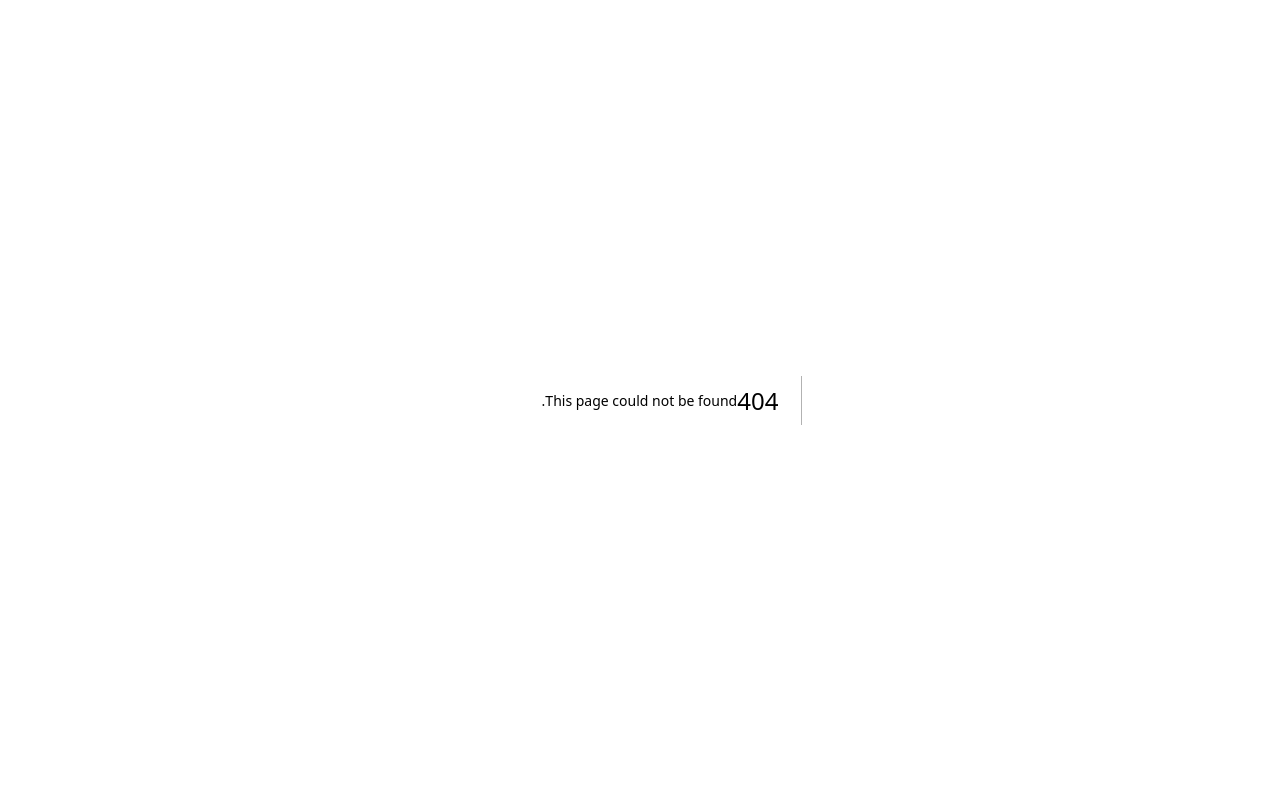
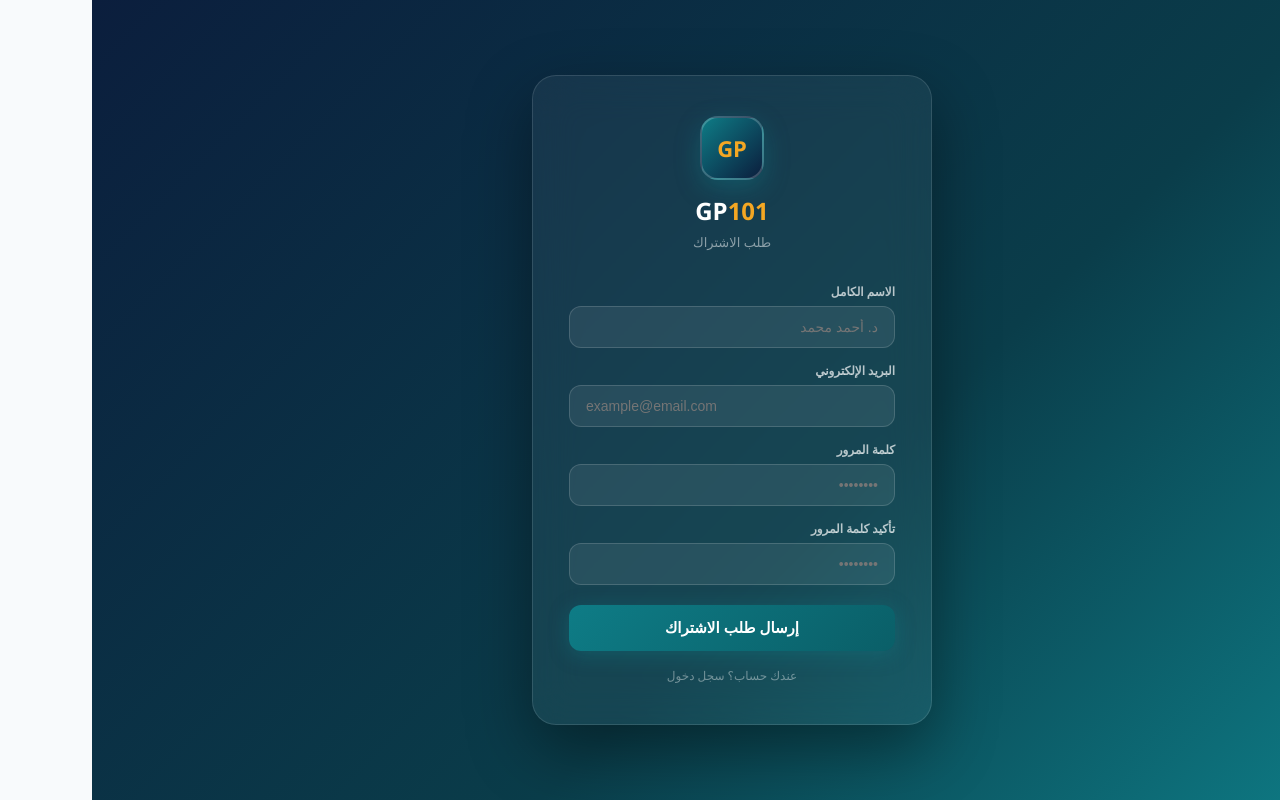
Before and after one commit to salmanibyaseen-oss/gp101-app, a Next.js app: page /register in a window 1280 px wide. Before the commit this address had no page. Built offline with nearby package versions, Linux system fonts and the light colour scheme.

Commit message:
Create page.tsx

```diff
--- /dev/null
+++ b/src/app/register/page.tsx
@@ -0,0 +1,221 @@
+"use client";
+// src/app/register/page.tsx
+import { useState } from "react";
+
+export default function RegisterPage() {
+  const [form, setForm] = useState({ name: "", email: "", password: "", confirm: "" });
+  const [status, setStatus] = useState<"idle" | "loading" | "success" | "error">("idle");
+  const [error, setError] = useState("");
+
+  const handleSubmit = async (e: React.FormEvent) => {
+    e.preventDefault();
+    if (form.password !== form.confirm) {
+      setError("كلمة المرور غير متطابقة");
+      return;
+    }
+    setStatus("loading");
+    setError("");
+    try {
+      const res = await fetch("/api/auth/register", {
+        method: "POST",
+        headers: { "Content-Type": "application/json" },
+        body: JSON.stringify({ name: form.name, email: form.email, password: form.password }),
+      });
+      const data = await res.json();
+      if (!res.ok) {
+        setError(data.error || "حدث خطأ");
+        setStatus("error");
+      } else {
+        setStatus("success");
+      }
+    } catch {
+      setError("تعذر الاتصال بالسيرفر");
+      setStatus("error");
+    }
+  };
+
+  return (
+    <div
+      dir="rtl"
+      style={{
+        minHeight: "100vh",
+        background: "linear-gradient(135deg, #0B1E3D 0%, #0a3d4a 60%, #0E7C86 100%)",
+        display: "flex", alignItems: "center", justifyContent: "center",
+        padding: 20, fontFamily: "'Segoe UI', Arial, sans-serif",
+      }}
+    >
+      <div style={{
+        width: "100%", maxWidth: 400,
+        background: "rgba(255,255,255,0.05)",
+        border: "1px solid rgba(255,255,255,0.12)",
+        borderRadius: 24, padding: "40px 36px",
+        backdropFilter: "blur(20px)",
+        boxShadow: "0 24px 64px rgba(0,0,0,0.4)",
+      }}>
+        {/* Logo */}
+        <div style={{ textAlign: "center", marginBottom: 32 }}>
+          <div style={{
+            width: 64, height: 64, borderRadius: 18,
+            background: "linear-gradient(135deg, #0E7C86, #0B1E3D)",
+            border: "2px solid rgba(255,255,255,0.2)",
+            display: "inline-flex", alignItems: "center", justifyContent: "center",
+            marginBottom: 14, boxShadow: "0 8px 24px rgba(14,124,134,0.4)",
+          }}>
+            <span style={{ fontSize: 22, fontWeight: 900, color: "#F4A723" }}>GP</span>
+          </div>
+          <div style={{ fontSize: 24, fontWeight: 900, color: "#fff" }}>
+            GP<span style={{ color: "#F4A723" }}>101</span>
+          </div>
+          <div style={{ fontSize: 13, color: "rgba(255,255,255,0.5)", marginTop: 6 }}>
+            طلب الاشتراك
+          </div>
+        </div>
+
+        {status === "success" ? (
+          <div style={{ textAlign: "center" }}>
+            <div style={{ fontSize: 48, marginBottom: 16 }}>✅</div>
+            <div style={{ fontSize: 16, fontWeight: 700, color: "#fff", marginBottom: 8 }}>
+              تم إرسال طلبك!
+            </div>
+            <div style={{ fontSize: 13, color: "rgba(255,255,255,0.6)", lineHeight: 1.7 }}>
+              سيتم مراجعة طلبك من قبل المسؤول وإبلاغك بالقبول أو الرفض
+            </div>
+            <a
+              href="/login"
+              style={{
+                display: "block", marginTop: 24,
+                padding: "12px", borderRadius: 12,
+                background: "linear-gradient(135deg, #0E7C86, #0a5f68)",
+                color: "#fff", textDecoration: "none",
+                fontSize: 14, fontWeight: 700, textAlign: "center",
+              }}
+            >
+              العودة لتسجيل الدخول
+            </a>
+          </div>
+        ) : (
+          <form onSubmit={handleSubmit}>
+            {/* Name */}
+            <div style={{ marginBottom: 14 }}>
+              <label style={{ display: "block", fontSize: 12, fontWeight: 600, color: "rgba(255,255,255,0.7)", marginBottom: 6 }}>
+                الاسم الكامل
+              </label>
+              <input
+                type="text" required
+                value={form.name}
+                onChange={(e) => setForm({ ...form, name: e.target.value })}
+                placeholder="د. أحمد محمد"
+                style={{
+                  width: "100%", padding: "12px 16px",
+                  background: "rgba(255,255,255,0.08)",
+                  border: "1px solid rgba(255,255,255,0.15)",
+                  borderRadius: 12, color: "#fff", fontSize: 14,
+                  outline: "none", boxSizing: "border-box",
+                }}
+              />
+            </div>
+
+            {/* Email */}
+            <div style={{ marginBottom: 14 }}>
+              <label style={{ display: "block", fontSize: 12, fontWeight: 600, color: "rgba(255,255,255,0.7)", marginBottom: 6 }}>
+                البريد الإلكتروني
+              </label>
+              <input
+                type="email" required dir="ltr"
+                value={form.email}
+                onChange={(e) => setForm({ ...form, email: e.target.value })}
+                placeholder="example@email.com"
+                style={{
+                  width: "100%", padding: "12px 16px",
+                  background: "rgba(255,255,255,0.08)",
+                  border: "1px solid rgba(255,255,255,0.15)",
+                  borderRadius: 12, color: "#fff", fontSize: 14,
+                  outline: "none", boxSizing: "border-box",
+                }}
+              />
+            </div>
+
+            {/* Password */}
+            <div style={{ marginBottom: 14 }}>
+              <label style={{ display: "block", fontSize: 12, fontWeight: 600, color: "rgba(255,255,255,0.7)", marginBottom: 6 }}>
+                كلمة المرور
+              </label>
+              <input
+                type="password" required
+                value={form.password}
+                onChange={(e) => setForm({ ...form, password: e.target.value })}
+                placeholder="••••••••"
+                style={{
+                  width: "100%", padding: "12px 16px",
+                  background: "rgba(255,255,255,0.08)",
+                  border: "1px solid rgba(255,255,255,0.15)",
+                  borderRadius: 12, color: "#fff", fontSize: 14,
+                  outline: "none", boxSizing: "border-box",
+                }}
+              />
+            </div>
+
+            {/* Confirm */}
+            <div style={{ marginBottom: 20 }}>
+              <label style={{ display: "block", fontSize: 12, fontWeight: 600, color: "rgba(255,255,255,0.7)", marginBottom: 6 }}>
+                تأكيد كلمة المرور
+              </label>
+              <input
+                type="password" required
+                value={form.confirm}
+                onChange={(e) => setForm({ ...form, confirm: e.target.value })}
+                placeholder="••••••••"
+                style={{
+                  width: "100%", padding: "12px 16px",
+                  background: "rgba(255,255,255,0.08)",
+                  border: "1px solid rgba(255,255,255,0.15)",
+                  borderRadius: 12, color: "#fff", fontSize: 14,
+                  outline: "none", boxSizing: "border-box",
+                }}
+              />
+            </div>
+
+            {error && (
+              <div style={{
+                background: "rgba(239,68,68,0.15)",
+                border: "1px solid rgba(239,68,68,0.3)",
+                borderRadius: 10, padding: "10px 14px",
+                fontSize: 13, color: "#fca5a5",
+                marginBottom: 16, textAlign: "center",
+              }}>
+                ⚠️ {error}
+              </div>
+            )}
+
+            <button
+              type="submit"
+              disabled={status === "loading"}
+              style={{
+                width: "100%", padding: "14px",
+                background: "linear-gradient(135deg, #0E7C86, #0a5f68)",
+                border: "none", borderRadius: 12,
+                color: "#fff", fontSize: 15, fontWeight: 700,
+                cursor: status === "loading" ? "not-allowed" : "pointer",
+                opacity: status === "loading" ? 0.7 : 1,
+                boxShadow: "0 4px 20px rgba(14,124,134,0.4)",
+              }}
+            >
+              {status === "loading" ? "جاري الإرسال..." : "إرسال طلب الاشتراك"}
+            </button>
+
+            <a
+              href="/login"
+              style={{
+                display: "block", textAlign: "center", marginTop: 16,
+                fontSize: 12, color: "rgba(255,255,255,0.4)",
+                textDecoration: "none",
+              }}
+            >
+              عندك حساب؟ سجل دخول
+            </a>
+          </form>
+        )}
+      </div>
+    </div>
+  );
+}
```
